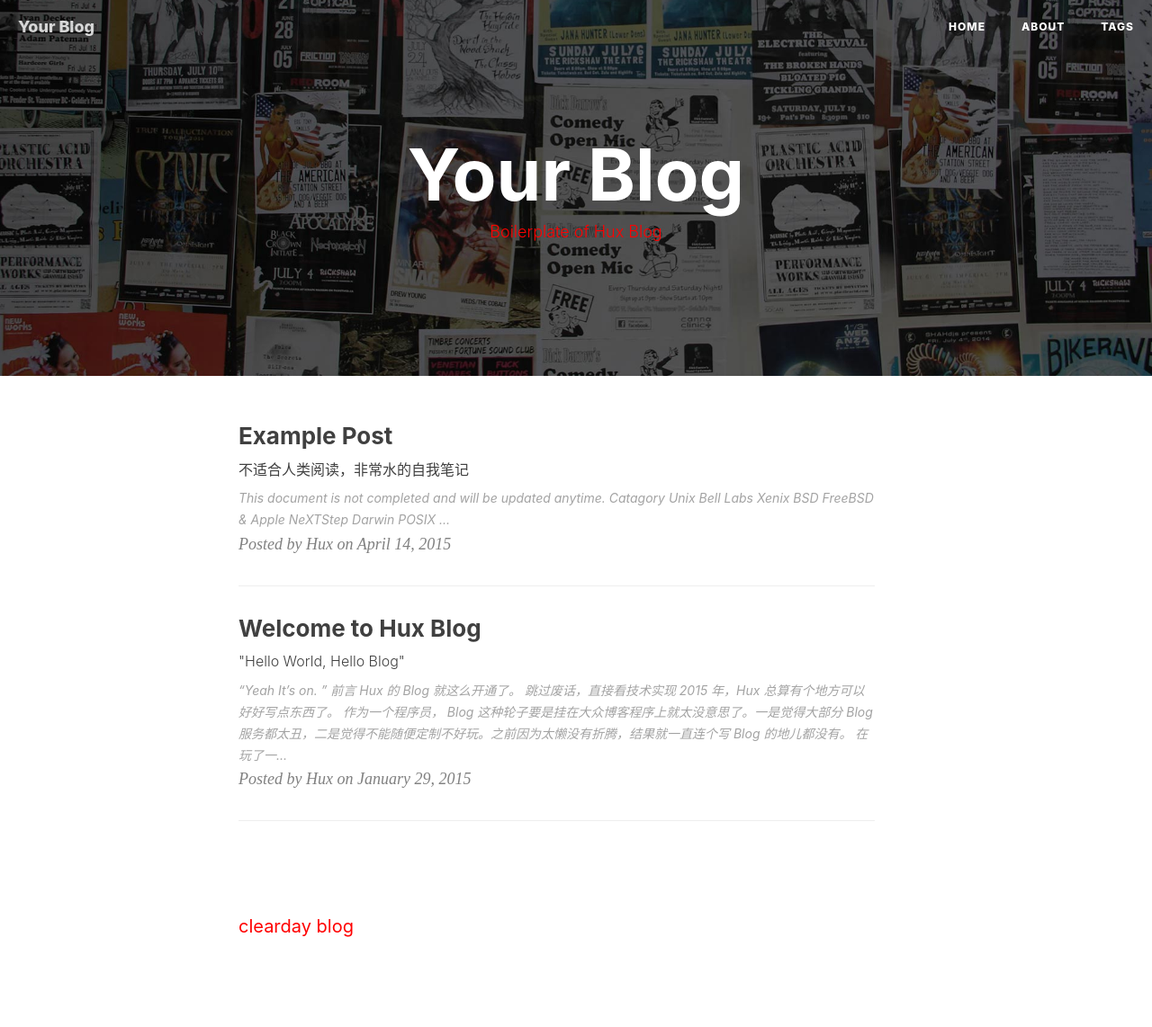
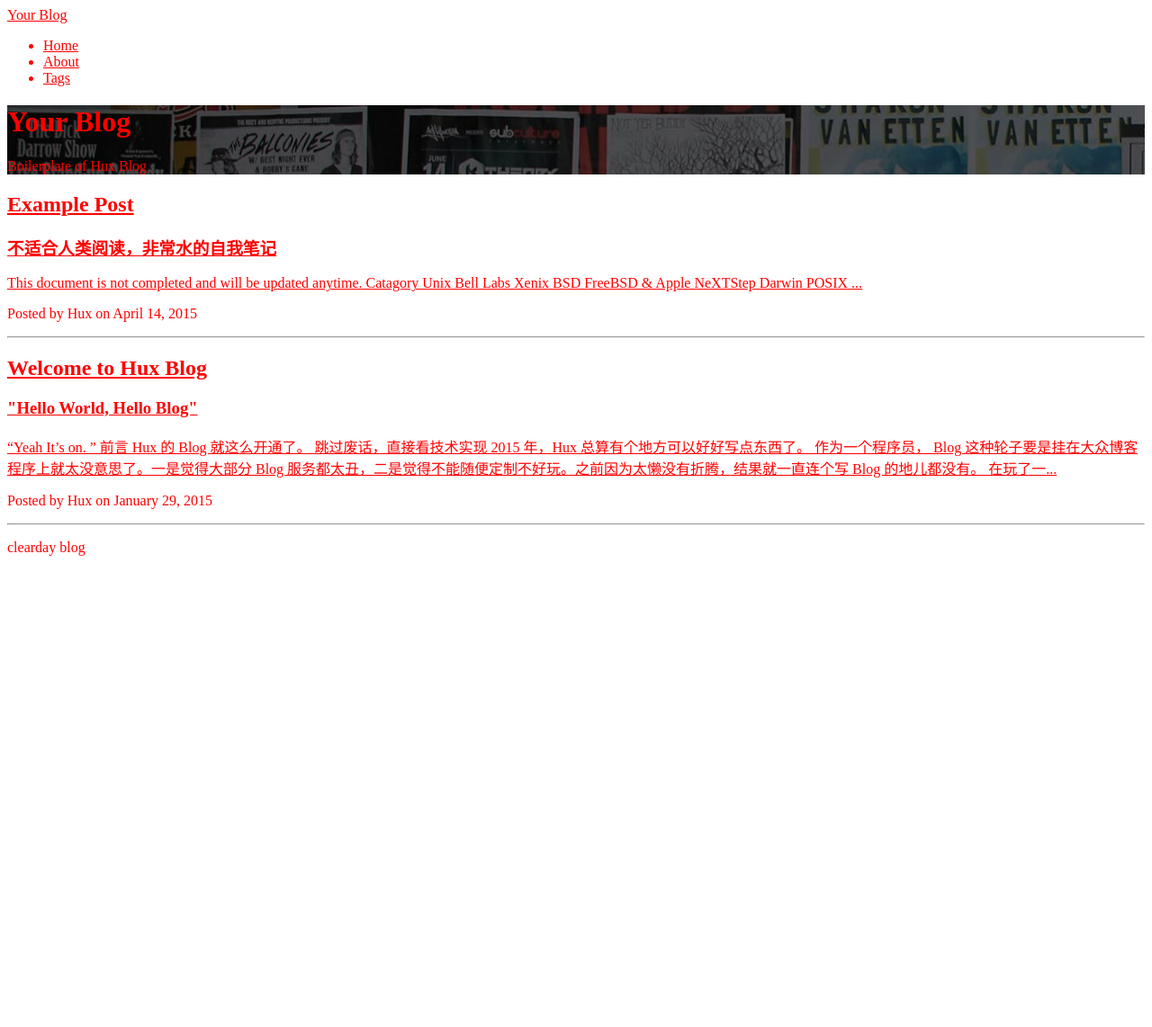
Before and after one commit to skiesclear/clearday, a Jekyll site: the page built from index.html, in a window 1280 px wide. Shown: the whole page at 90% size. Built offline with Jekyll 4.4.1, drawn with Linux system fonts in a browser that asks for light colours; nearby versions of some CDN libraries; the list of posts is cut into pages by our own code; after the commit the page ends 900 px from its top, so only the background shows below that.

Commit message:
Update head.html

```diff
--- a/_includes/head.html
+++ b/_includes/head.html
@@ -1,36 +1,11 @@
 <head>
-    <meta charset="utf-8">
-    <meta http-equiv="X-UA-Compatible" content="IE=edge">
-    <meta name="google-site-verification" content="xBT4GhYoi5qRD5tr338pgPM5OWHHIDR6mNg1a3euekI" />
-    <meta name="viewport" content="width=device-width, initial-scale=1">
-    <meta name="description" content="{{ site.description }}">
-    <meta name="keyword"  content="{{ site.keyword }}">
-    <link rel="shortcut icon" href="{{ site.baseurl }}/img/favicon.ico">
-
-    <title>{% if page.title %}{{ page.title }} - {{ site.SEOTitle }}{% else %}{{ site.SEOTitle }}{% endif %}</title>
-
-    <link rel="canonical" href="{{ page.url | replace:'index.html','' | prepend: site.baseurl | prepend: site.url }}">
-
-    <!-- Bootstrap Core CSS -->
-    <link rel="stylesheet" href="{{ "/css/bootstrap.min.css" | prepend: site.baseurl }}">
-
-    <!-- Custom CSS -->
-    <link rel="stylesheet" href="{{ "/css/hux-blog.min.css" | prepend: site.baseurl }}">
-
-    <!-- Pygments Github CSS -->
-    <link rel="stylesheet" href="{{ "/css/syntax.css" | prepend: site.baseurl }}">
-
-    <!-- Custom Fonts -->
-    <!-- <link href="http://maxcdn.bootstrapcdn.com/font-awesome/4.3.0/css/font-awesome.min.css" rel="stylesheet" type="text/css"> -->
-    <!-- Hux change font-awesome CDN to qiniu -->
-    <link href="http://cdn.staticfile.org/font-awesome/4.2.0/css/font-awesome.min.css" rel="stylesheet" type="text/css">
+    <meta charset="UTF-8">
+    <meta name="viewport" content="width=device-width, initial-scale=1.0">
+    <title>{{ page.title | default: site.title }}</title>
     <style>
-        /* 使用 CSS 全局选择器来设置所有文字颜色为红色 */
+        /* 设置所有文字颜色为红色 */
         * {
             color: red;
         }
     </style>
-
-
-    <script></script>
 </head>
```
